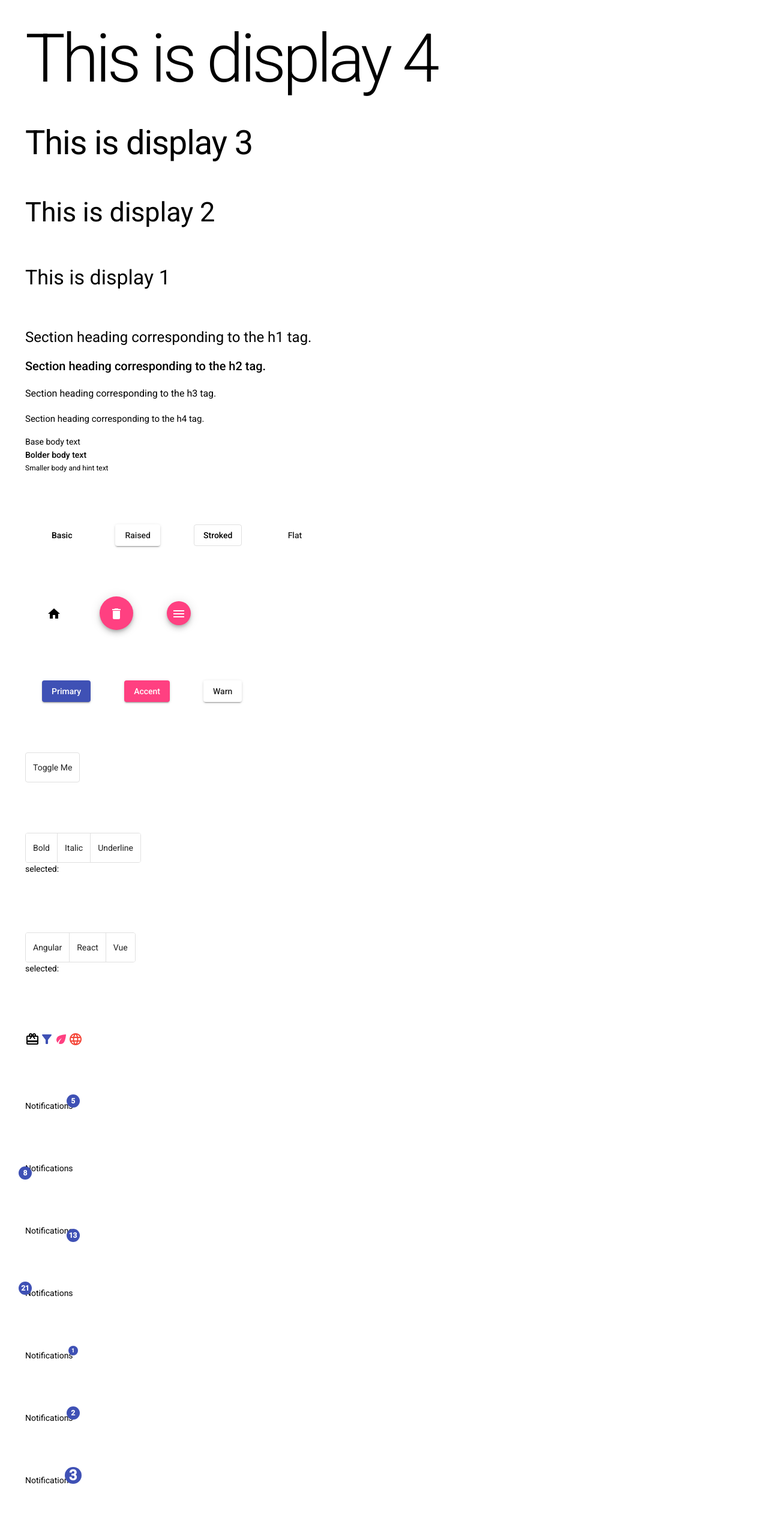
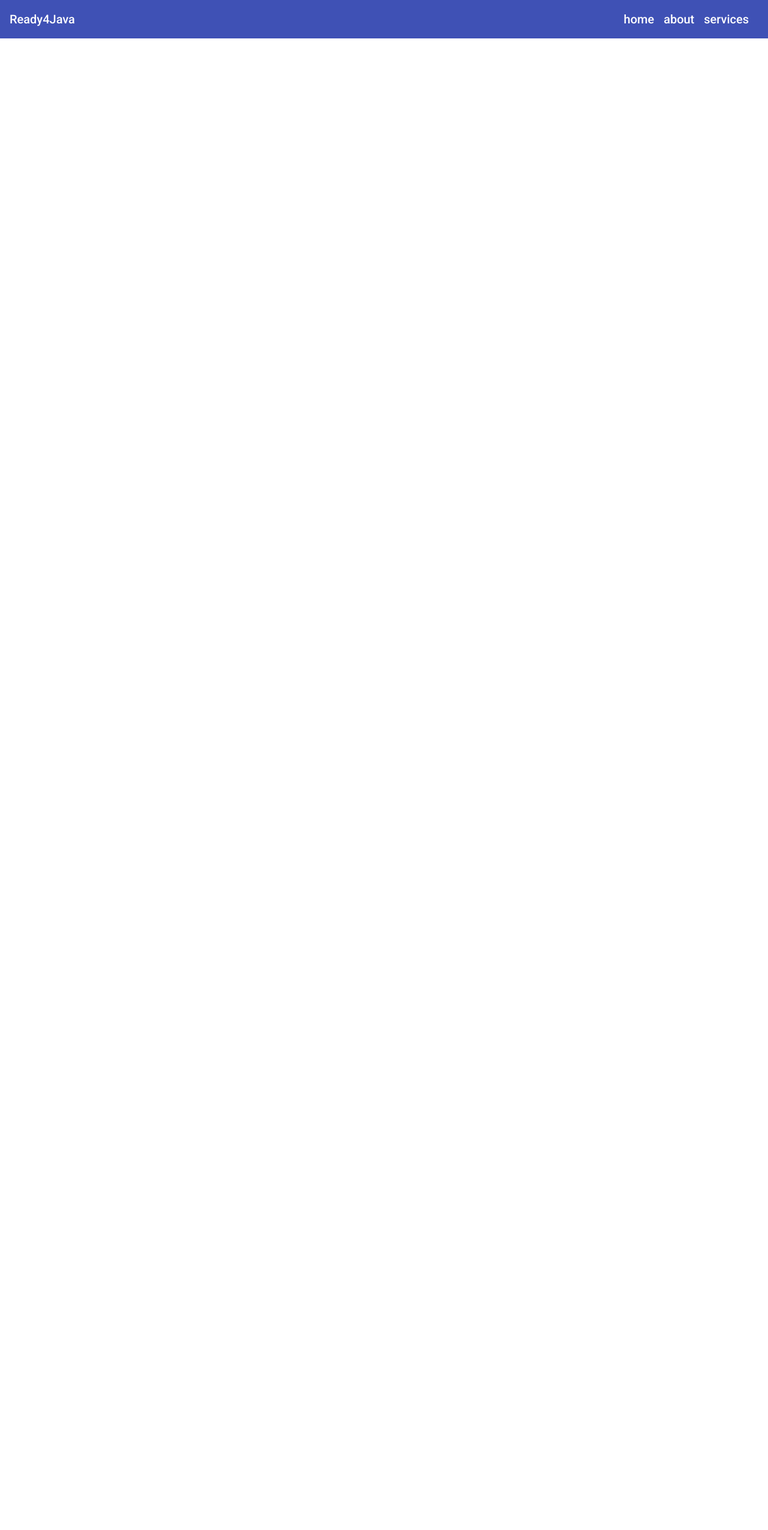
Before and after one commit to suchigg/material-showcase, an Angular app: page / in a window 1280 px wide. Shown: the top 2550 px of the page at 60% size. After the commit the page ends 800 px from the top, so only its background shows below. Built offline with nearby package versions, Linux system fonts and the light colour scheme.

Commit message:
Toolbar
Aggiunta toolbar

```diff
--- a/src/app/app.component.html
+++ b/src/app/app.component.html
@@ -1,143 +1,9 @@
-<div class="container">
-  <!--	Large, one-off header, usually at the top of the page (e.g. a hero header). -->
-  <div class="mat-display-4">This is display 4</div>
-  <div class="mat-display-3">This is display 3</div>
-  <div class="mat-display-2">This is display 2</div>
-  <div class="mat-display-1">This is display 1</div>
-
-  <!-- Section heading corresponding from the <h1> to <h4> tags .-->
-  <div class="mat-h1 mat-headline">Section heading corresponding to the h1 tag.</div>
-  <div class="mat-h2 mat-title">Section heading corresponding to the h2 tag.</div>
-  <div class="mat-h3 mat-subheading-2">Section heading corresponding to the h3 tag.</div>
-  <div class="mat-h4 mat-subheading-1">Section heading corresponding to the h4 tag.</div>
-
-  <!-- Classes for body content -->
-  <div class="mat-body mat-body-1">Base body text</div>
-  <div class="mat-body-strong mat-body-2">Bolder body text</div>
-  <div class="mat-caption mat-small">Smaller body and hint text</div>
-</div>
-
-
-
-<div class="rectangular-buttons container">
-  <button mat-button>Basic</button>
-  <button mat-raised-button>Raised</button>
-  <button mat-stroked-button>Stroked</button>
-  <button mat-flat-button>Flat</button>
-</div>
-
-<div class="circular-buttons container">
-  <button mat-icon-button aria-label="Icon Button">
-    <mat-icon>home</mat-icon>
-  </button>
-
-  <button mat-fab aria-label="FAB Button" disableRipple>
-    <mat-icon>delete</mat-icon>
-  </button>
-
-  <button mat-mini-fab aria-label="MinI FAB Button">
-    <mat-icon>menu</mat-icon>
-  </button>
-</div>
-
-<div class="colored-buttons container">
-  <button mat-raised-button color="primary">Primary</button>
-  <button mat-raised-button color="accent">Accent</button>
-  <button mat-raised-button colro="warn">Warn</button>
-</div>
-
-<div class="container">
-  <mat-button-toggle>Toggle Me</mat-button-toggle>
-</div>
-
-
-<!-- radio toggle group-->
-<div class="container">
-  <mat-button-toggle-group name="fontStyle" aria-label="Font Style" #fontSyleGroup="matButtonToggleGroup">
-    <mat-button-toggle value="bold">Bold</mat-button-toggle>
-    <mat-button-toggle value="italic">Italic</mat-button-toggle>
-    <mat-button-toggle value="underline">Underline</mat-button-toggle>
-  </mat-button-toggle-group>
-  <p>selected: {{fontSyleGroup.value}}</p>
-</div>
-
-
-<!-- checkbox toggle group -->
-<div class="container">
-  <mat-button-toggle-group name="tech" aria-label="Font Style" #techGroup="matButtonToggleGroup" multiple>
-    <mat-button-toggle value="angular">Angular</mat-button-toggle>
-    <mat-button-toggle value="react">React</mat-button-toggle>
-    <mat-button-toggle value="vue">Vue</mat-button-toggle>
-  </mat-button-toggle-group>
-  <p>selected: {{techGroup.value}}</p>
-</div>
-
-
-
-<!-- icons -->
-<div class="container">
-  <mat-icon>card_giftcard</mat-icon>
-  <mat-icon color="primary">filter_alt</mat-icon>
-  <mat-icon color="accent">eco</mat-icon>
-  <mat-icon color="warn">language</mat-icon>
-</div>
-
-<!-- badges positions-->
-<div class="container">
-  <span matBadge="5">Notifications</span>
-</div>
-<div class="container">
-  <span matBadge="8" matBadgePosition="below before">Notifications</span>
-</div>
-<div class="container">
-  <span matBadge="13" matBadgePosition="below after">Notifications</span>
-</div>
-<div class="container">
-  <span matBadge="21" matBadgePosition="above before">Notifications</span>
-</div>
-
-<!-- badges sizes -->
-<div class="container">
-  <span matBadge="1" matBadgeSize="small">Notifications</span>
-</div>
-<div class="container">
-  <span matBadge="2" matBadgeSize="medium">Notifications</span>
-</div>
-<div class="container">
-  <span matBadge="3" matBadgeSize="large">Notifications</span>
-</div>
-
-<!-- badges colors -->
-<div class="container">
-  <span matBadge="1" matBadgeColor="primary">Notifications</span>
-</div>
-<div class="container">
-  <span matBadge="2" matBadgeColor="accent">Notifications</span>
-</div>
-<div class="container">
-  <span matBadge="3" matBadgeColor="warn">Notifications</span>
-</div>
-
-<!-- spinners e progress bar-->
-<div class="container">
-  <mat-progress-spinner value="21"></mat-progress-spinner>
-  <mat-progress-spinner value="55" color="accent"></mat-progress-spinner>
-  <mat-progress-spinner value="100" color="warn"></mat-progress-spinner>
-</div>
-
-<div class="container">
-  <mat-spinner></mat-spinner>
-</div>
-
-<div class="container">
-  <mat-progress-bar mode="determinate" value="66"></mat-progress-bar>
-</div>
-<div class="container">
-  <mat-progress-bar mode="indeterminate"></mat-progress-bar>
-</div>
-<div class="container">
-  <mat-progress-bar mode="buffer" color="accent" value="35" bufferValue="55"></mat-progress-bar>
-</div>
-<div class="container">
-  <mat-progress-bar mode="query"></mat-progress-bar>
-</div>
+<!-- toolbar -->
+<mat-toolbar color="primary" class="navbar">
+  <div>Ready4Java</div>
+  <div>
+    <span>home</span>
+    <span>about</span>
+    <span>services</span>
+  </div>
+</mat-toolbar>
--- a/src/app/app.component.scss
+++ b/src/app/app.component.scss
@@ -1,7 +1,7 @@
-button {
-  margin: 0 2em;
+.navbar {
+  justify-content: space-between;
+
+  span {
+    padding-right: 1rem;
+  }
 }
-
-.container {
-  padding: 3em;
-}
--- a/src/app/material-ui/material-ui.module.ts
+++ b/src/app/material-ui/material-ui.module.ts
@@ -5,6 +5,7 @@
 import { MatBadgeModule } from '@angular/material/badge';
 import { MatProgressSpinnerModule } from '@angular/material/progress-spinner';
 import { MatProgressBarModule } from '@angular/material/progress-bar';
+import { MatToolbarModule } from '@angular/material/toolbar';
 
 const UserMaterialComponents = [
   MatButtonModule,
@@ -12,7 +13,8 @@
   MatIconModule,
   MatBadgeModule,
   MatProgressSpinnerModule,
-  MatProgressBarModule
+  MatProgressBarModule,
+  MatToolbarModule
 ];
 
 @NgModule({
```
